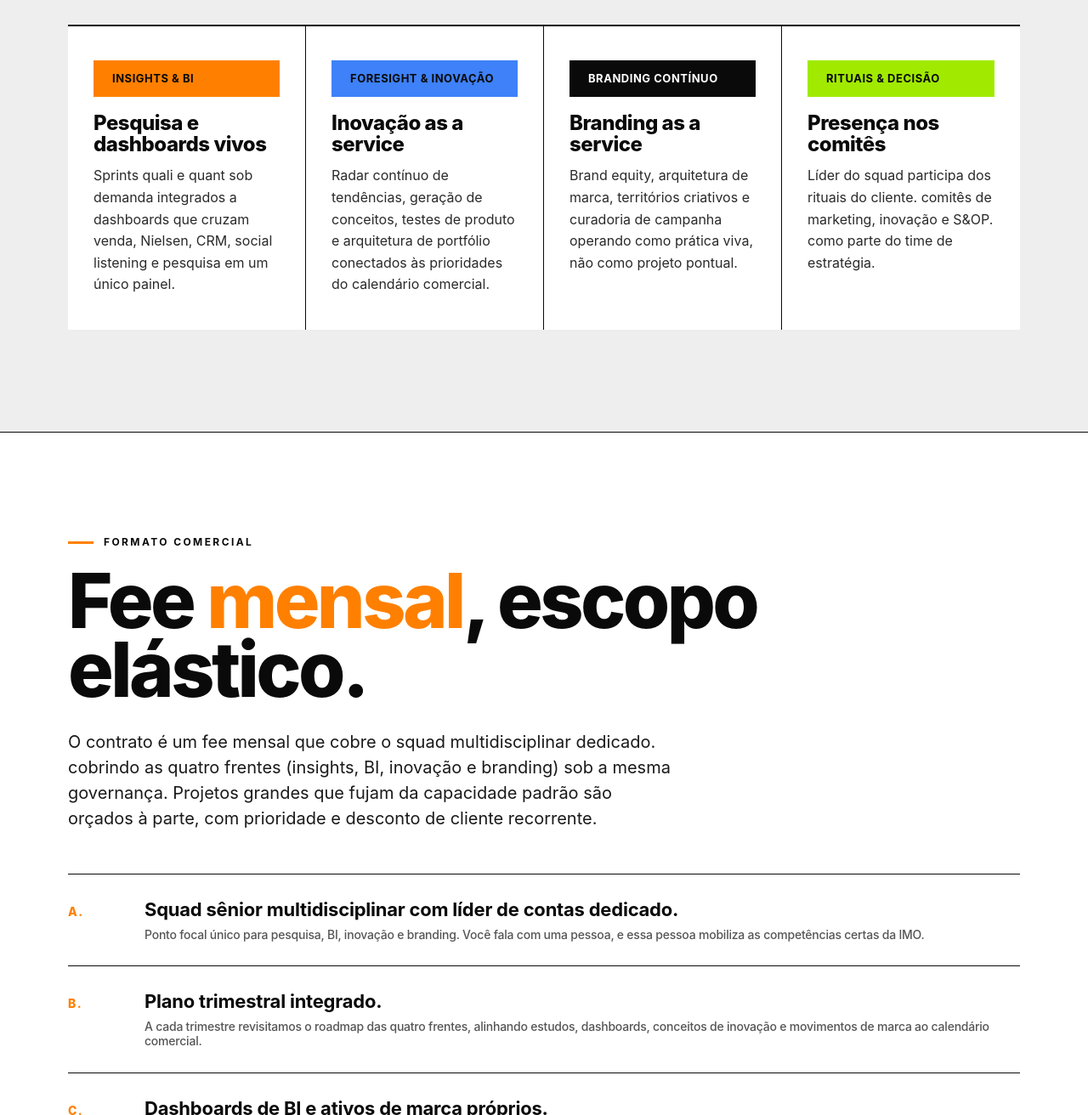
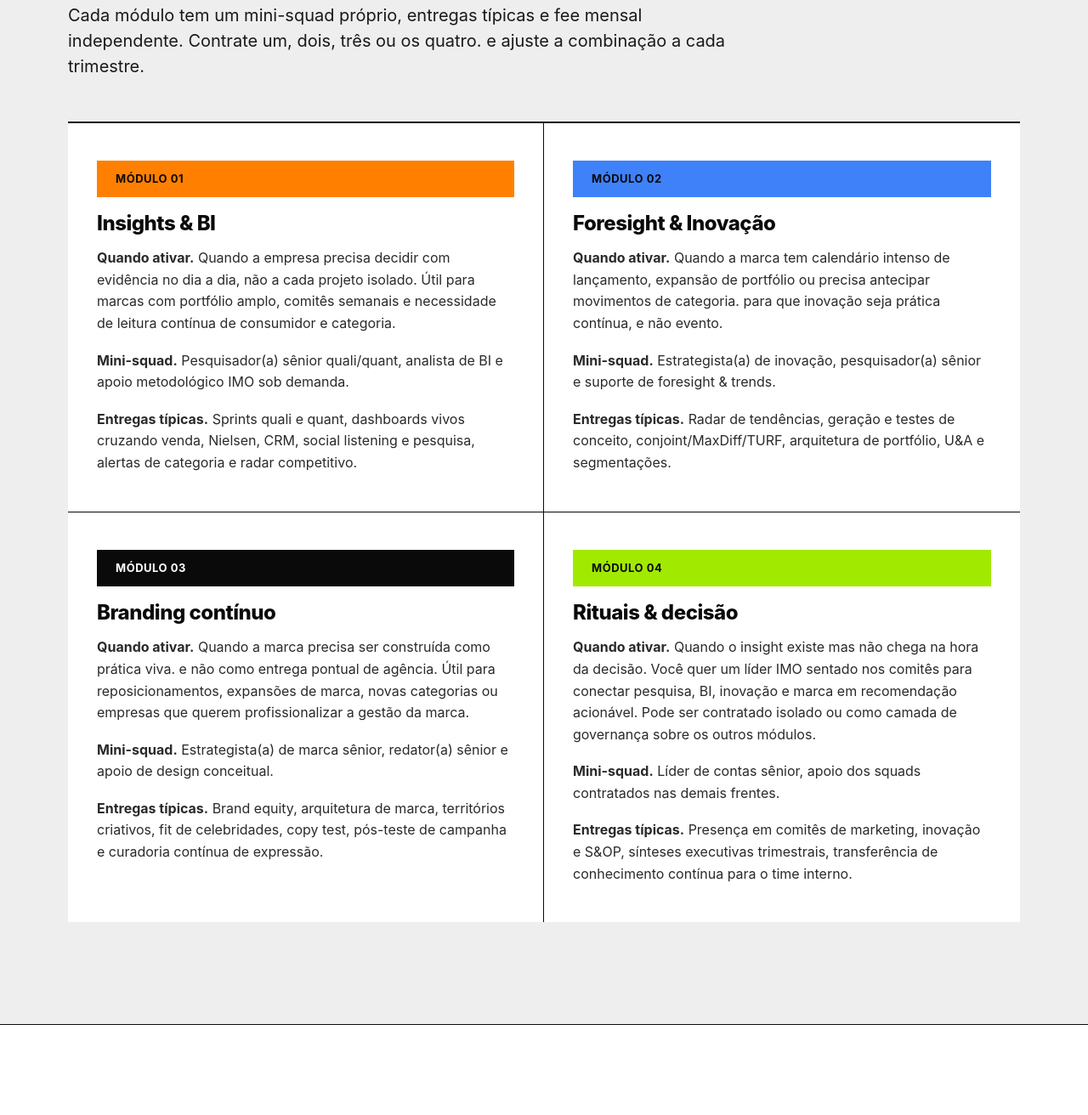
Before and after one commit to cescalucas/imo-insights-netlify, a website: page produto-times-bi.html in a window 1280 px wide. Shown: the part 1488-2800 px from the top of the page at 85% size. Drawn offline with Linux system fonts and the light colour scheme; a web font is replaced by a local one.

Commit message:
Times Embarcados: contratacao modular - 4 frentes contrataveis

```diff
--- a/produto-times-bi.html
+++ b/produto-times-bi.html
@@ -54,7 +54,7 @@
       </div>
       <div>
         <p class="body" style="font-size:18px;line-height:1.6">Esse produto é o jeito da IMO ajudar a sua empresa a se tornar consumer-centric de verdade. Aceleramos a cultura e o uso de insights, instalamos rituais de decisão baseada em evidência e fazemos marketing, branding e inovação passarem a operar com o consumidor no centro. não como discurso, mas como prática diária. Especialmente útil em empresas com portfólios complexos, categorias voláteis, calendários intensos de lançamento e comitês semanais de marketing que precisam decidir no ritmo do mercado.</p>
-        <p class="body" style="font-size:18px;line-height:1.6;margin-top:18px">Montamos um squad sênior multidisciplinar. pesquisadores quali e quant, analistas de BI, estrategistas de inovação e branding, um líder de contas. que entra na rotina do cliente, conhece o portfólio e entrega pesquisa, BI, conceitos de produto e expressão de marca como serviço contínuo. sem a fricção de kickoff a cada pergunta nova.</p>
+        <p class="body" style="font-size:18px;line-height:1.6;margin-top:18px">Você não precisa contratar as quatro frentes. Insights & BI, Foresight & Inovação, Branding contínuo e Rituais & decisão são quatro módulos independentes. cada um com sua composição de squad, suas entregas típicas e seu fee próprio. Você combina os que fazem sentido para o seu momento, ativa novos quando a estratégia exigir e desativa quando uma frente cumprir o papel.</p>
       </div>
     </div>
   </div>
@@ -62,28 +62,37 @@
 
 <section class="deep-block gray">
   <div class="container">
-    <div class="section-label">O que o time entrega</div>
-    <h2 class="xl" style="margin-bottom:50px">Quatro frentes, <span class="accent">um único</span> squad.</h2>
-    <div class="four-col" style="background:#fff">
-      <div style="padding:40px 30px;border-right:1px solid var(--black);background:#fff">
-        <div class="pill orange">Insights & BI</div>
-        <h4 class="md" style="margin:18px 0 12px">Pesquisa e dashboards vivos</h4>
-        <p class="body">Sprints quali e quant sob demanda integrados a dashboards que cruzam venda, Nielsen, CRM, social listening e pesquisa em um único painel.</p>
+    <div class="section-label">As frentes contratáveis</div>
+    <h2 class="xl" style="margin-bottom:24px">Quatro módulos, <span class="accent">você combina</span> o seu squad.</h2>
+    <p class="lead" style="margin-bottom:50px;max-width:780px">Cada módulo tem um mini-squad próprio, entregas típicas e fee mensal independente. Contrate um, dois, três ou os quatro. e ajuste a combinação a cada trimestre.</p>
+    <div class="four-col" style="background:#fff;grid-template-columns:repeat(2,1fr)">
+      <div style="padding:44px 34px;border-right:1px solid var(--black);border-bottom:1px solid var(--black);background:#fff">
+        <div class="pill orange">Módulo 01</div>
+        <h4 class="md" style="margin:18px 0 16px">Insights & BI</h4>
+        <p class="body" style="margin-bottom:18px"><strong>Quando ativar.</strong> Quando a empresa precisa decidir com evidência no dia a dia, não a cada projeto isolado. Útil para marcas com portfólio amplo, comitês semanais e necessidade de leitura contínua de consumidor e categoria.</p>
+        <p class="body" style="margin-bottom:18px"><strong>Mini-squad.</strong> Pesquisador(a) sênior quali/quant, analista de BI e apoio metodológico IMO sob demanda.</p>
+        <p class="body"><strong>Entregas típicas.</strong> Sprints quali e quant, dashboards vivos cruzando venda, Nielsen, CRM, social listening e pesquisa, alertas de categoria e radar competitivo.</p>
       </div>
-      <div style="padding:40px 30px;border-right:1px solid var(--black);background:#fff">
-        <div class="pill blue">Foresight & Inovação</div>
-        <h4 class="md" style="margin:18px 0 12px">Inovação as a service</h4>
-        <p class="body">Radar contínuo de tendências, geração de conceitos, testes de produto e arquitetura de portfólio conectados às prioridades do calendário comercial.</p>
+      <div style="padding:44px 34px;border-bottom:1px solid var(--black);background:#fff">
+        <div class="pill blue">Módulo 02</div>
+        <h4 class="md" style="margin:18px 0 16px">Foresight & Inovação</h4>
+        <p class="body" style="margin-bottom:18px"><strong>Quando ativar.</strong> Quando a marca tem calendário intenso de lançamento, expansão de portfólio ou precisa antecipar movimentos de categoria. para que inovação seja prática contínua, e não evento.</p>
+        <p class="body" style="margin-bottom:18px"><strong>Mini-squad.</strong> Estrategista(a) de inovação, pesquisador(a) sênior e suporte de foresight & trends.</p>
+        <p class="body"><strong>Entregas típicas.</strong> Radar de tendências, geração e testes de conceito, conjoint/MaxDiff/TURF, arquitetura de portfólio, U&A e segmentações.</p>
       </div>
-      <div style="padding:40px 30px;border-right:1px solid var(--black);background:#fff">
-        <div class="pill fill">Branding contínuo</div>
-        <h4 class="md" style="margin:18px 0 12px">Branding as a service</h4>
-        <p class="body">Brand equity, arquitetura de marca, territórios criativos e curadoria de campanha operando como prática viva, não como projeto pontual.</p>
+      <div style="padding:44px 34px;border-right:1px solid var(--black);background:#fff">
+        <div class="pill fill">Módulo 03</div>
+        <h4 class="md" style="margin:18px 0 16px">Branding contínuo</h4>
+        <p class="body" style="margin-bottom:18px"><strong>Quando ativar.</strong> Quando a marca precisa ser construída como prática viva. e não como entrega pontual de agência. Útil para reposicionamentos, expansões de marca, novas categorias ou empresas que querem profissionalizar a gestão da marca.</p>
+        <p class="body" style="margin-bottom:18px"><strong>Mini-squad.</strong> Estrategista(a) de marca sênior, redator(a) sênior e apoio de design conceitual.</p>
+        <p class="body"><strong>Entregas típicas.</strong> Brand equity, arquitetura de marca, territórios criativos, fit de celebridades, copy test, pós-teste de campanha e curadoria contínua de expressão.</p>
       </div>
-      <div style="padding:40px 30px;background:#fff">
-        <div class="pill lime">Rituais & decisão</div>
-        <h4 class="md" style="margin:18px 0 12px">Presença nos comitês</h4>
-        <p class="body">Líder do squad participa dos rituais do cliente. comitês de marketing, inovação e S&OP. como parte do time de estratégia.</p>
+      <div style="padding:44px 34px;background:#fff">
+        <div class="pill lime">Módulo 04</div>
+        <h4 class="md" style="margin:18px 0 16px">Rituais & decisão</h4>
+        <p class="body" style="margin-bottom:18px"><strong>Quando ativar.</strong> Quando o insight existe mas não chega na hora da decisão. Você quer um líder IMO sentado nos comitês para conectar pesquisa, BI, inovação e marca em recomendação acionável. Pode ser contratado isolado ou como camada de governança sobre os outros módulos.</p>
+        <p class="body" style="margin-bottom:18px"><strong>Mini-squad.</strong> Líder de contas sênior, apoio dos squads contratados nas demais frentes.</p>
+        <p class="body"><strong>Entregas típicas.</strong> Presença em comitês de marketing, inovação e S&OP, sínteses executivas trimestrais, transferência de conhecimento contínua para o time interno.</p>
       </div>
     </div>
   </div>
@@ -91,14 +100,15 @@
 
 <section class="section-pad">
   <div class="container">
-    <div class="section-label">Formato comercial</div>
-    <h2 class="xl">Fee <span class="accent">mensal</span>, escopo elástico.</h2>
-    <p class="lead" style="margin-top:30px;max-width:720px">O contrato é um fee mensal que cobre o squad multidisciplinar dedicado. cobrindo as quatro frentes (insights, BI, inovação e branding) sob a mesma governança. Projetos grandes que fujam da capacidade padrão são orçados à parte, com prioridade e desconto de cliente recorrente.</p>
+    <div class="section-label">Plano de contratação</div>
+    <h2 class="xl">Modular, com fee <span class="accent">por frente</span>.</h2>
+    <p class="lead" style="margin-top:30px;max-width:780px">Cada módulo tem fee mensal próprio, dimensionado pela senioridade e tamanho do mini-squad. Você combina os módulos que fazem sentido agora. e ajusta a composição a cada trimestre, sem renegociar o contrato inteiro.</p>
     <ol class="v-list" style="margin-top:50px">
-      <li><span class="num">A.</span><span class="text">Squad sênior multidisciplinar com líder de contas dedicado.<small>Ponto focal único para pesquisa, BI, inovação e branding. Você fala com uma pessoa, e essa pessoa mobiliza as competências certas da IMO.</small></span></li>
-      <li><span class="num">B.</span><span class="text">Plano trimestral integrado.<small>A cada trimestre revisitamos o roadmap das quatro frentes, alinhando estudos, dashboards, conceitos de inovação e movimentos de marca ao calendário comercial.</small></span></li>
-      <li><span class="num">C.</span><span class="text">Dashboards de BI e ativos de marca próprios.<small>Construímos e mantemos dashboards customizados, frameworks de marca e bibliotecas de conceito. tudo fica versionado e acessível ao cliente.</small></span></li>
-      <li><span class="num">D.</span><span class="text">Transferência de conhecimento.<small>Todo aprendizado fica documentado no cliente. Se o contrato terminar, o saber. metodológico, de marca e de inovação. continua dentro da empresa.</small></span></li>
+      <li><span class="num">A.</span><span class="text">Escolha 1, 2, 3 ou as 4 frentes.<small>Contrate só o que faz sentido para o momento. Se hoje a prioridade é Insights & BI + Branding, é isso que entra no squad. Frentes podem ser ativadas ou desativadas a cada trimestre.</small></span></li>
+      <li><span class="num">B.</span><span class="text">Fee mensal por módulo, escopo elástico.<small>Cada módulo tem fee próprio, calibrado pelo tamanho do mini-squad. Projetos grandes que ultrapassem a capacidade padrão entram como sprints orçados à parte, com prioridade e desconto de cliente recorrente.</small></span></li>
+      <li><span class="num">C.</span><span class="text">Plano trimestral integrado.<small>Independente das frentes contratadas, a cada trimestre revisitamos o roadmap. ajustando estudos, dashboards, conceitos e movimentos de marca ao calendário comercial e às prioridades de negócio.</small></span></li>
+      <li><span class="num">D.</span><span class="text">Líder de contas como ponto focal único.<small>Mesmo contratando vários módulos, você fala com uma só pessoa. O líder mobiliza as competências certas da IMO e garante coerência entre as frentes.</small></span></li>
+      <li><span class="num">E.</span><span class="text">Transferência de conhecimento.<small>Todo aprendizado, framework, dashboard e ativo de marca fica documentado e versionado no cliente. Se o contrato terminar, o saber continua dentro da empresa.</small></span></li>
     </ol>
   </div>
 </section>
```
